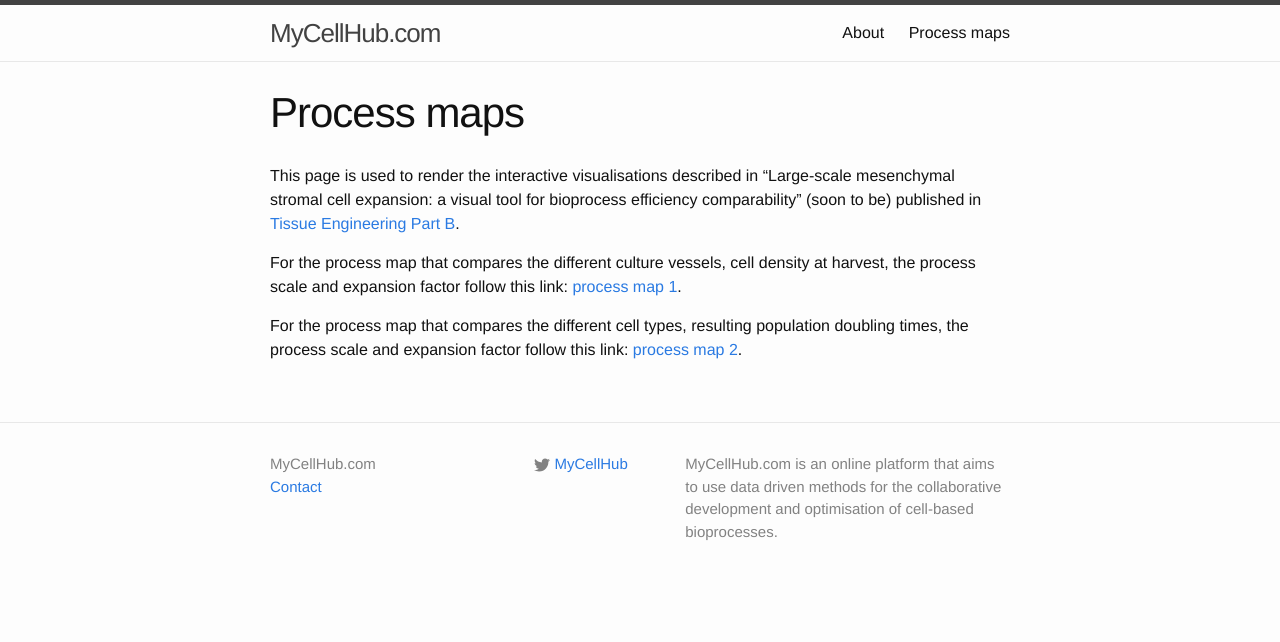
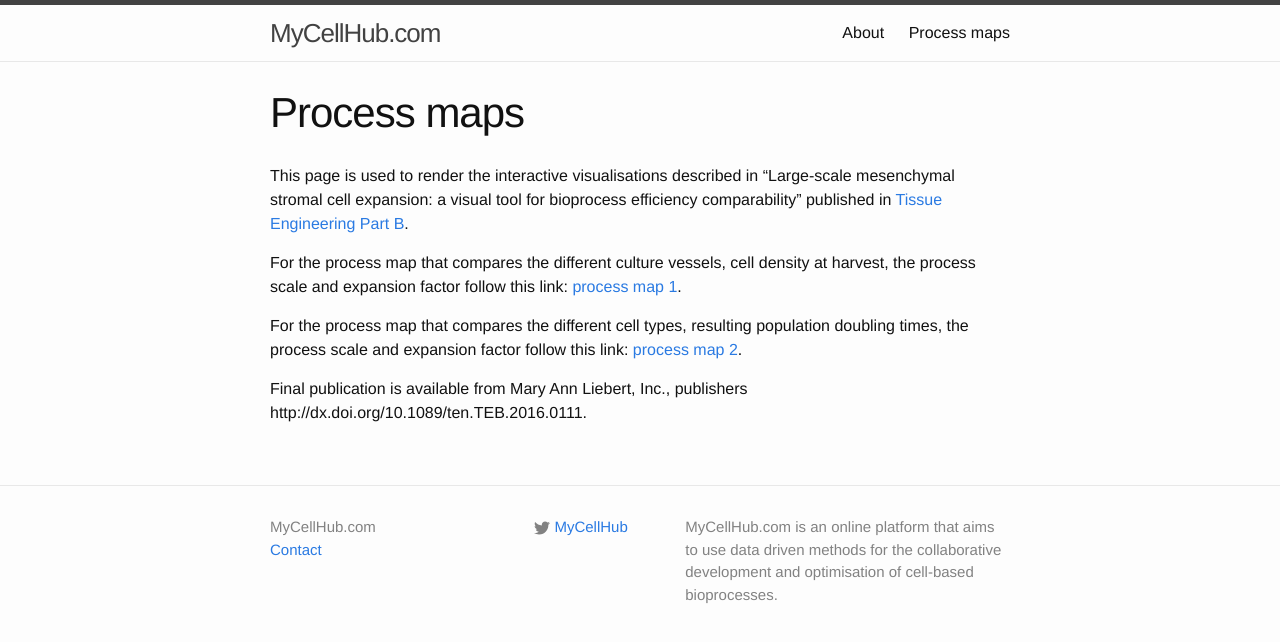
Before and after one commit to Ipes/bioreactor-efficiency-visualisations, a Jekyll site: the page built from processmap_intro.md, in a window 1280 px wide. Shown: the top 642 px of the page. Built offline with Jekyll 4.4.1, drawn with Linux system fonts in a browser that asks for light colours.

Commit message:
update links in process maps

```diff
--- a/processmap_intro.md
+++ b/processmap_intro.md
@@ -4,13 +4,14 @@ title: Process maps
 permalink: /processmaps/
 
 ---
-This page is used to render the interactive visualisations described in "Large-scale mesenchymal stromal cell expansion: a visual tool for bioprocess efficiency comparability" (soon to be) published in [Tissue Engineering Part B][TEpartB].
+This page is used to render the interactive visualisations described in "Large-scale mesenchymal stromal cell expansion: a visual tool for bioprocess efficiency comparability" published in [Tissue Engineering Part B][TEpartB].
 
 For the process map that compares the different culture vessels, cell density at harvest, the process scale and expansion factor follow this link: [process map 1][pm1].
 
 
 For the process map that compares the different cell types, resulting population doubling times, the process scale and expansion factor follow this link: [process map 2][pm2].
 
+Final publication is available from Mary Ann Liebert, Inc., publishers http://dx.doi.org/10.1089/ten.TEB.2016.0111.
 
 
 [pm1]: /processmaps/1/
```
Also changed, not shown: processmap1.md (+2 -0 lines), processmap2.md (+1 -0 lines).
